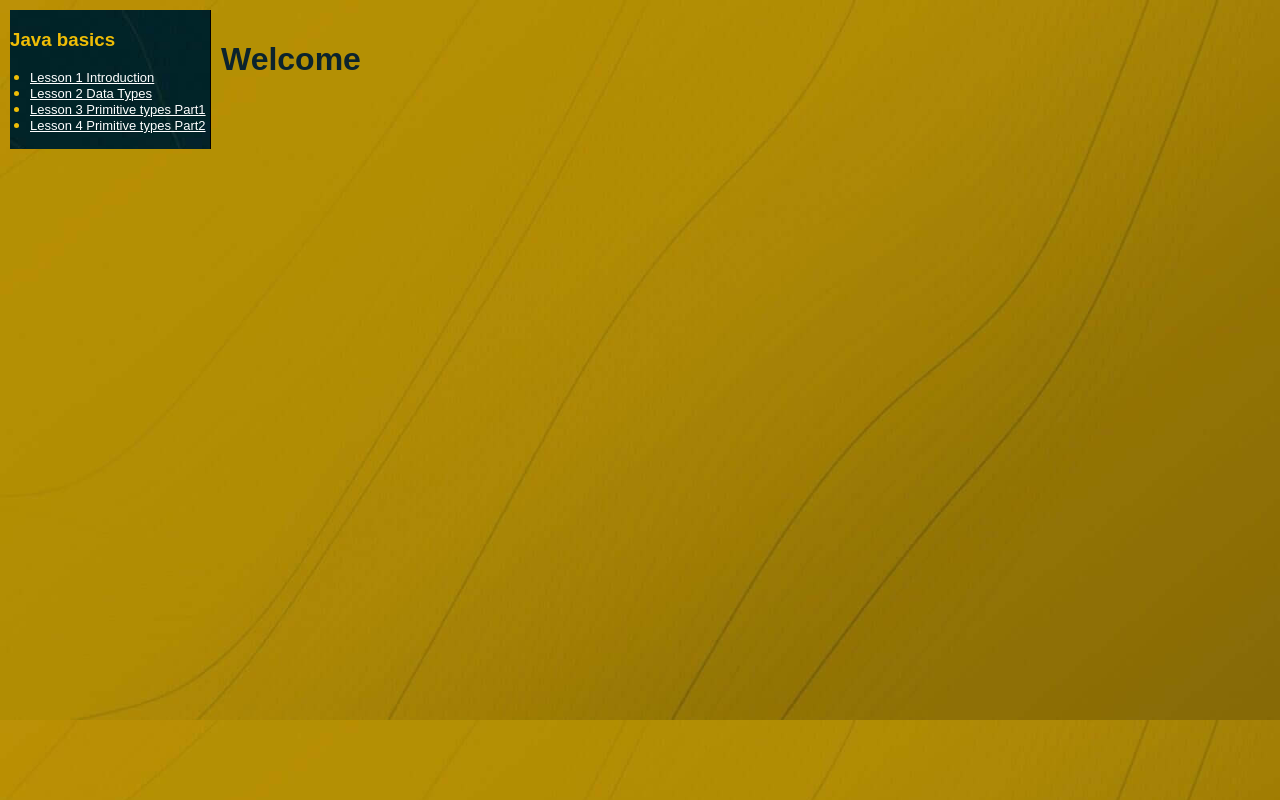
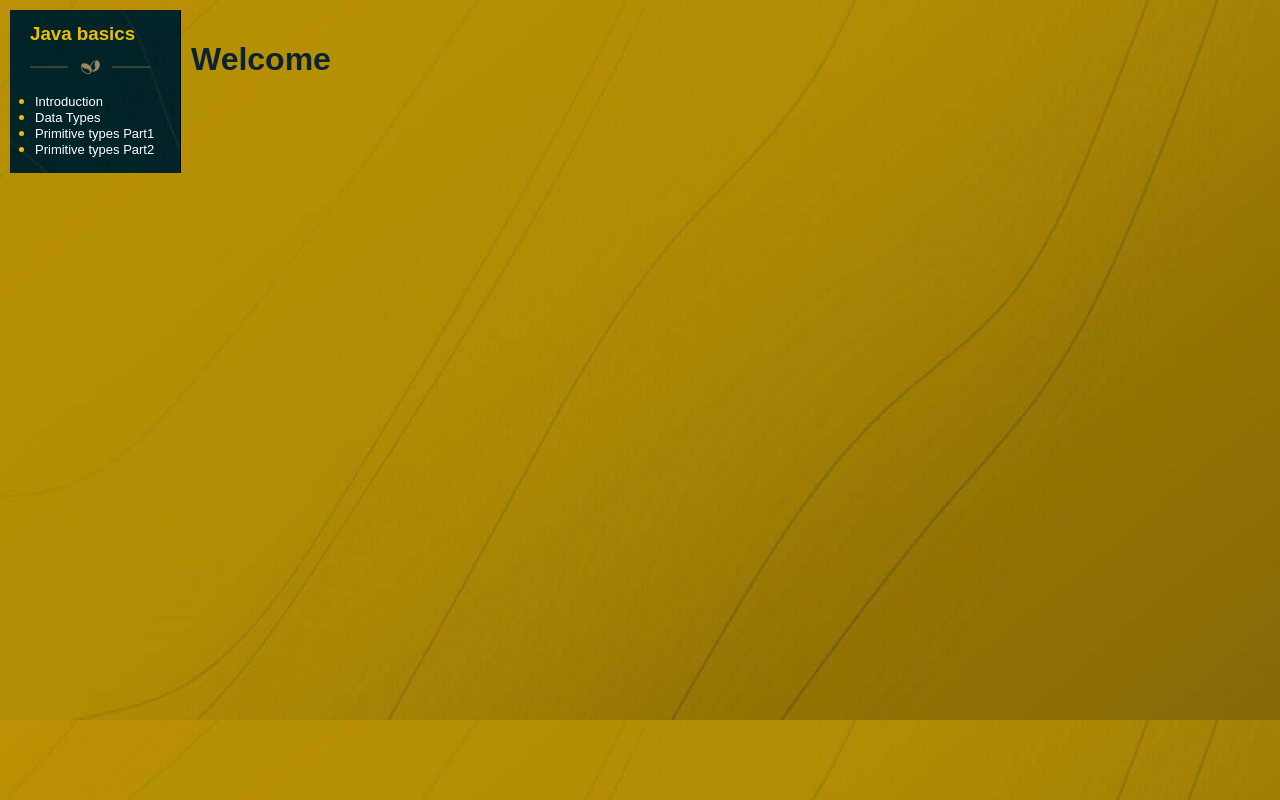
Before and after one commit to VKRISHNANB/javabasiclessons, a plain HTML site: page index.html in a window 1280 px wide. Drawn offline with Linux system fonts and the light colour scheme.

Commit message:
Finally the tree Looks good

```diff
--- a/index.html
+++ b/index.html
@@ -7,39 +7,19 @@
     <title>Home</title>
     <link rel="stylesheet" href="javabasiclessons/lessons/css/style.css">
     <link rel="stylesheet" href="javabasiclessons/lessons/css/tree.css">
-    <script>
-        function loadPage(url) {
-            const timestamp = new Date().getTime(); // Generate a unique query string
-            fetch(url+'?v=' + timestamp)
-                .then(response => response.text())
-                .then(data => {
-                    document.getElementById('content').innerHTML = data;
-                });
-        }
-    </script>
 </head>
 
 <body onload="loadPage('javabasiclessons/lessons/home.html');  return false;">
 
-    <div id="tree" class="tree">
-        <nav class="tree-nav-links ">
-        <h3>Java basics</h3>
-        <ul>
-            <li> <a href="javabasiclessons/lessons/day1.html" onclick="loadPage('javabasiclessons/lessons/day1.html');  return false;" rel="noopener noreferrer">Lesson 1 Introduction</a></li>
-            <li><a href="javabasiclessons/lessons/day2.html" onclick="loadPage('javabasiclessons/lessons/day2.html');  return false;">Lesson 2 Data Types</a> </li>
-        <li>
-            <a href="javabasiclessons/lessons/day3.html" onclick="loadPage('javabasiclessons/lessons/day3.html');  return false;"
-                rel="noopener noreferrer">Lesson 3 Primitive types Part1</a>
-        </li>
-        <li> <a href="javabasiclessons/lessons/day4.html" onclick="loadPage('javabasiclessons/lessons/day4.html');  return false;"
-                rel="noopener noreferrer">Lesson 4 Primitive
-                types Part2</a></li>
-        </ul>
-    </nav>
+    <div id="tree" class="tree" >
+        <!-- Loaded Tree will appear here -->
+
     </div>
-    <div id="content" >
+    <div id="content" >loadPage('javabasiclessons/lessons/day1.html','content');  return false;"
         <!-- Loaded content will appear here -->
     </div>
+    <script src="javabasiclessons/lessons/scripts/index.js"></script>
+
     <script src="javabasiclessons/lessons/scripts/tree.js"></script>
 
 </body>
--- a/javabasiclessons/lessons/css/style.css
+++ b/javabasiclessons/lessons/css/style.css
@@ -20,6 +20,7 @@ body {
 .nav-links a {
   color: white;
   text-decoration: underline;
+  font-size: smaller;
 }
 
 .title {
--- a/javabasiclessons/lessons/css/tree.css
+++ b/javabasiclessons/lessons/css/tree.css
@@ -1,41 +1,43 @@
-body {
-    display: flex;
-}
-
-#tree {
-    width: 200px;
+.tree {
+    background-image: url('../images/homebackground.jpg');
+    color: #efbd06;
+    padding-left: 20px;
+    width: 150px;
     border-right: 1px solid #000;
 }
 
-.tree {
-    background-image: url('../images/homebackground.jpg');
-    color: #efbd06;
-}
-
 #content {
-    flex-grow: 1;
     padding: 10px;
 }
 
 .tree-nav-links {
-    position: sticky;
+    position: relative;
     top: 0;
     z-index: 1000;
     /* Ensures the menu stays on top of other elements */
 }
+.tree-nav-links h3{
+    line-height: .5;
+}
+.image-container {
+    display: flex;
+    justify-content: left; /* Centers the image horizontally */
+    align-items: center; /* Centers the image vertically */
+    height: 20px; /* Set your desired height */
+}
+
+.image-container img {
+    max-width: 80%; /* Ensures the image scales within the container */
+    max-height: 80%; /* Ensures the image scales within the container */
+}
 
 .tree-nav-links ul {
-    padding-left: 20px;
+    padding-left: 5px;
     line-height: 1;
-
 }
-
-/* .tree-nav-links ul li {
-    margin-bottom: 5px;
-} */
 
 .tree-nav-links a {
     color: white;
-    text-decoration: underline;
+    text-decoration: none;
     font-size: small;
 }
--- /dev/null
+++ b/javabasiclessons/lessons/scripts/index.js
@@ -0,0 +1,20 @@
+function loadPage(url, loc) {
+    const timestamp = new Date().getTime(); // Generate a unique query string
+    fetch(url+'?v=' + timestamp)
+        .then(response => response.text())
+        .then(data => {
+            document.getElementById(loc).innerHTML = data;
+        });
+}
+
+document.addEventListener("DOMContentLoaded", function() {
+    // Code to execute when the DOM is fully loaded
+    const timestamp = new Date().getTime(); // Generate a unique query string;
+    const url='javabasiclessons/lessons/tree.html';
+    const loc='tree';
+    fetch(url+'?v=' + timestamp)
+        .then(response => response.text())
+        .then(data => {
+            document.getElementById(loc).innerHTML = data;
+        });
+});
--- /dev/null
+++ b/javabasiclessons/lessons/tree.html
@@ -0,0 +1,22 @@
+<nav class="tree-nav-links">
+    <h3>Java basics</h3>
+    <div class="image-container">
+        <img src="javabasiclessons/lessons/images/shortdivider.png" alt="line" />
+    </div>
+    <ul>
+        <li> <a href="javabasiclessons/lessons/day1.html"
+                onclick="loadPage('javabasiclessons/lessons/day1.html','content');  return false;"
+                rel="noopener noreferrer">Introduction</a></li>
+        <li><a href="javabasiclessons/lessons/day2.html"
+                onclick="loadPage('javabasiclessons/lessons/day2.html'),'content';  return false;">Data Types</a> </li>
+        <li>
+            <a href="javabasiclessons/lessons/day3.html"
+                onclick="loadPage('javabasiclessons/lessons/day3.html','content');  return false;"
+                rel="noopener noreferrer">Primitive types Part1</a>
+        </li>
+        <li> <a href="javabasiclessons/lessons/day4.html"
+                onclick="loadPage('javabasiclessons/lessons/day4.html','content');  return false;"
+                rel="noopener noreferrer">Primitive
+                types Part2</a></li>
+    </ul>
+</nav>
```
Also changed, not shown: javabasiclessons/lessons/day1.html (+1 -1 lines), javabasiclessons/lessons/day2.html (+1 -1 lines), javabasiclessons/lessons/day3.html (+1 -1 lines), javabasiclessons/lessons/day4.html (+1 -1 lines), javabasiclessons/lessons/images/shortdivider.png (added).
